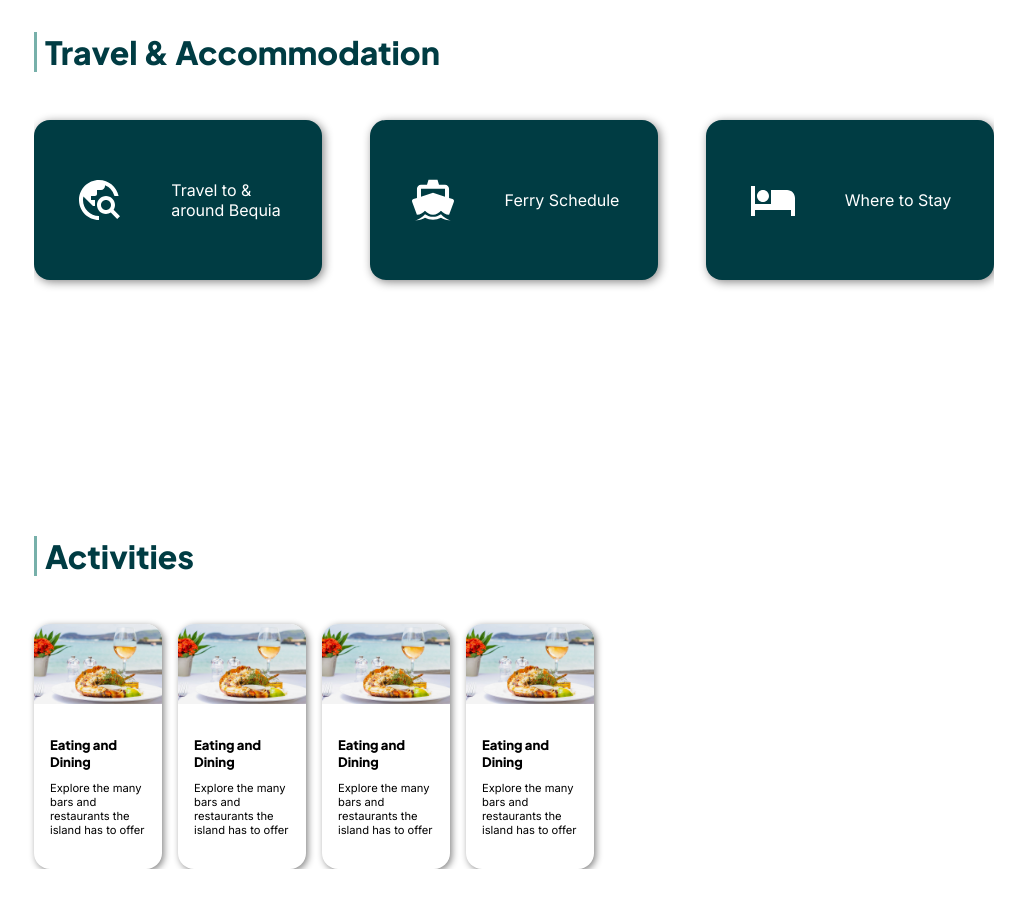
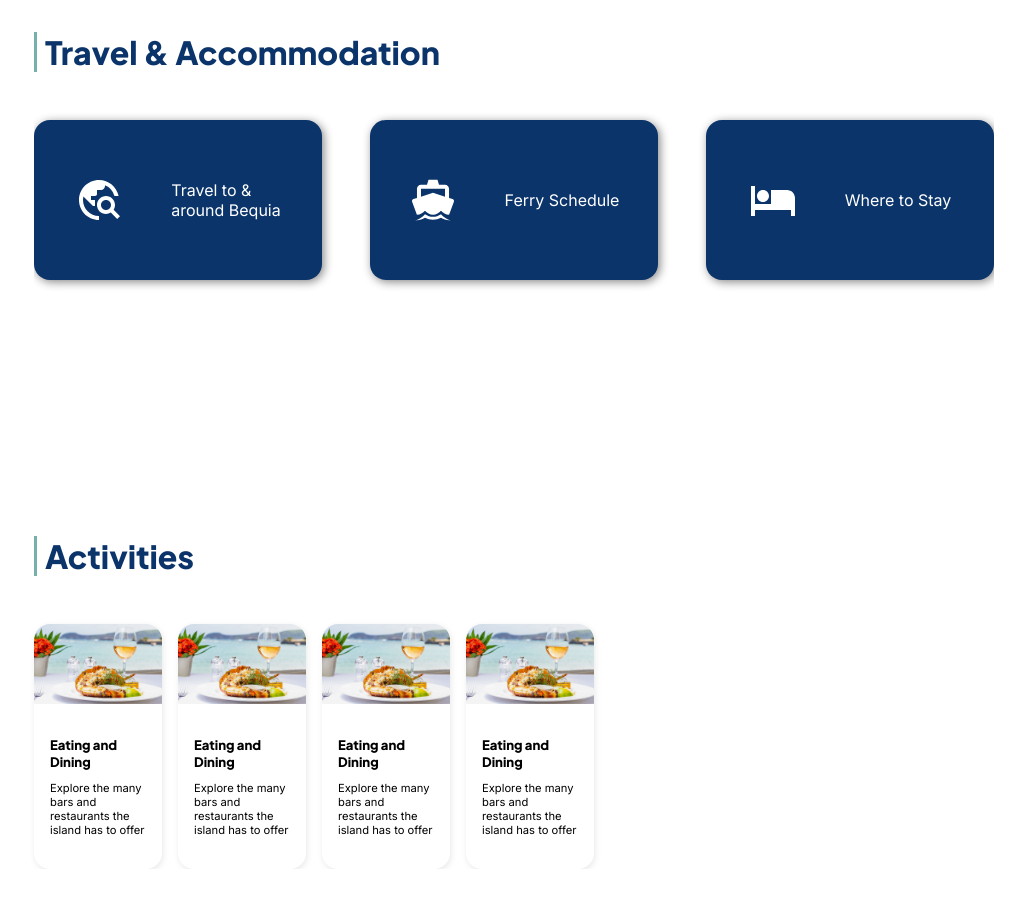
Before and after one commit to Sariah-dotcom/bequia-tourism, a React (Vite) app: page / in a window 1280 px wide. Shown: the part 1700-2608 px from the top of the page, without its empty margins (126-1151 px from the left). Built offline with nearby package versions, Linux system fonts and the light colour scheme.

Commit message:
changed primary color

```diff
--- a/src/App.css
+++ b/src/App.css
@@ -25,7 +25,7 @@ p {
 }
 
 .section-title {
-  color: #003C43;
+  color: #0B346A;
   border-left: 3px solid #77B0AA;
   margin-bottom: 2rem;
   padding-left: 0.5rem;
@@ -40,10 +40,9 @@ nav {
 }
 
 .scroll{
-  background-color: #003C43;
-  background-color: #003C43;
-  padding: 1rem;
-  border-radius: 1rem;
+  background-color: #0B346A;
+  padding: 0.7rem 1rem ;
+  border-radius: 0.5rem;
   box-shadow: 2px 2px 10px #0000007a;
   transition: background-color 0.5s ease, border-radius 0.5s ease, box-shadow 0.3s ease;
 }
@@ -61,7 +60,7 @@ nav {
 }
 
 .menu-items {
-  background-color: #003C43;
+  background-color: #0B346A;
   display: flex;
   flex-direction: column;
   position: fixed;
@@ -104,7 +103,7 @@ nav {
 #video {
   min-height: 50vh;
   border-radius: 0rem;
-  margin-bottom: 10rem;
+  margin-bottom: 0rem;
 }
 
 #hero::before, #video::before {
@@ -192,7 +191,7 @@ nav {
   display: flex;
   align-items: center;
   justify-content: center;
-  background-color: #003C43;
+  background-color: #0B346A;
   color: #FFF;
   gap: 3rem;
   font-size: 1rem;
@@ -224,7 +223,7 @@ nav {
 .carousel-card {
   display: flex;
   flex-direction: column;
-  box-shadow: 2px 2px 7px #0000007a;
+  box-shadow: 1px 2px 6px #00000018;
   border-radius: 1rem;
   width: 8rem;
 }
@@ -248,7 +247,7 @@ footer {
   align-items: center;
   gap: 3rem;
   color: #FFF;
-  background-color: #003C43;
+  background-color: #0B346A;
   padding: 4rem 2rem 1rem;
 }
 
```
